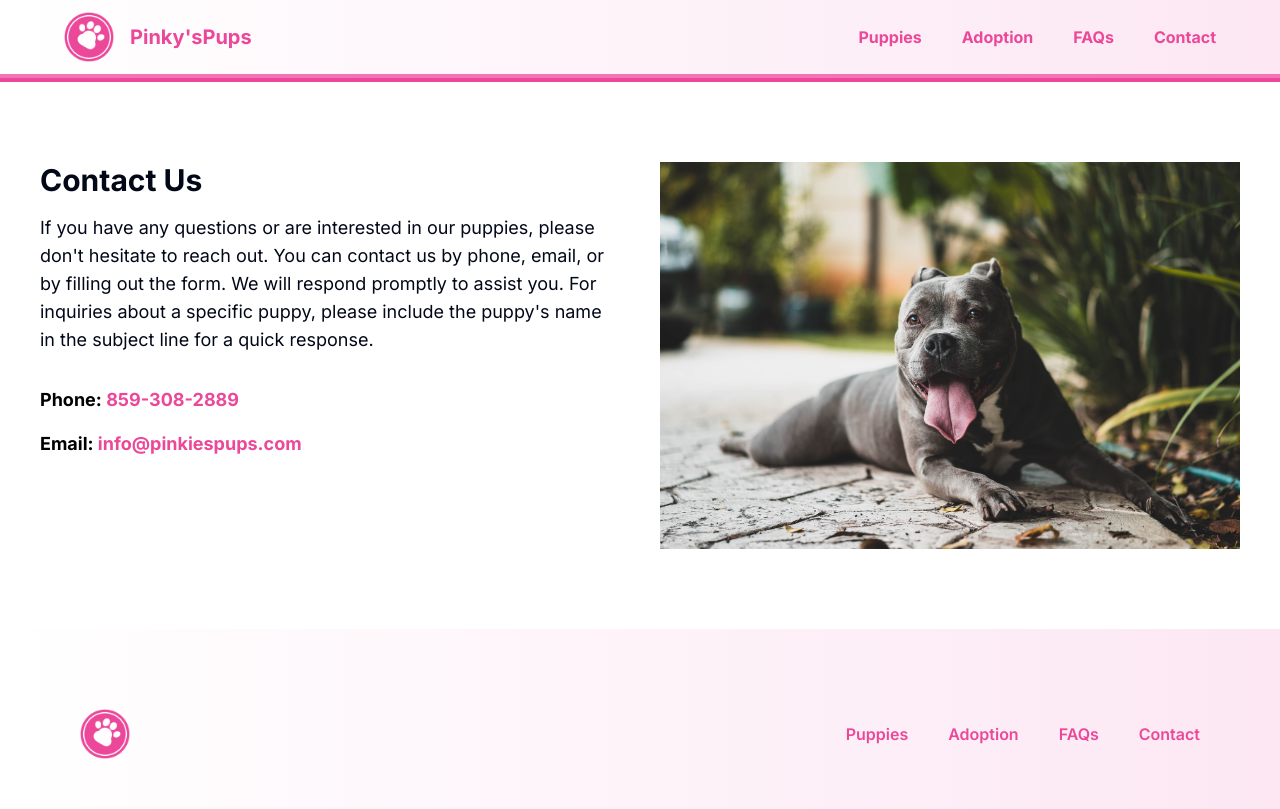
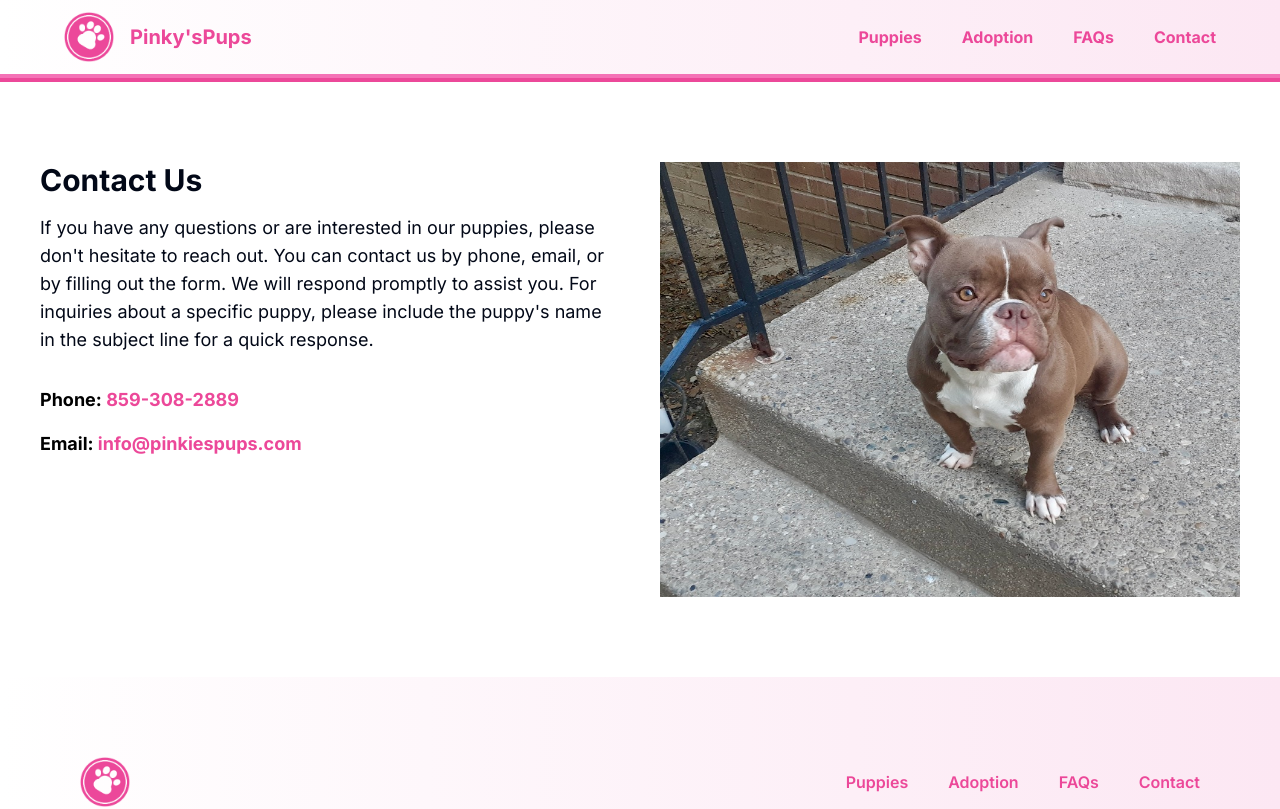
Before and after one commit to bryan0578/pinkiespups, a Next.js app: page /contact in a window 1280 px wide. Shown: the top 809 px of the page. Built offline with nearby package versions, Linux system fonts and the light colour scheme.

Commit message:
added images of mom and dad

```diff
--- a/components/About.tsx
+++ b/components/About.tsx
@@ -32,7 +32,7 @@ const About = () => {
                         </ul>
                     </div>
                     <div className='w-full h-full'>
-                        <Image className="w-full h-full" src="/bulldog.jpg" alt="bulldog" width={600} height={600} />
+                        <Image className="w-full h-full" src="/IMG_8021.jpg" alt="bulldog" width={600} height={600} />
                     </div>
                 </div>
             </div>
--- a/components/ContactForm.tsx
+++ b/components/ContactForm.tsx
@@ -63,7 +63,7 @@ function ContactForm({}: Props) {
 
                 </div>
                 <div className="flex-1">
-                    <Image className='bg-blend-darken w-full h-full object-cover' src="/heroImage.jpg" alt="hero" width={400} height={400}/>
+                    <Image className='bg-blend-darken w-full h-full object-cover' src="/pinky.jpeg" alt="hero" width={400} height={400}/>
                 </div>
                 {/*<div className="flex-1">
                     <Form {...form}>
--- a/components/Hero.tsx
+++ b/components/Hero.tsx
@@ -20,7 +20,7 @@ const Hero = () => {
                 </div>
             </div>
             <div className='w-full h-full flex-center'>
-                <Image className='bg-blend-darken w-full h-full object-cover' src="/heroImage.jpg" alt="hero" width={400} height={400}/>
+                <Image className='bg-blend-darken w-full h-full object-cover' src="/pinky.jpeg" alt="hero" width={400} height={400}/>
             </div>
         </div>
     )
```
Also changed, not shown: public/IMG_8021.jpg (added), public/pinky.jpeg (added). Lines whose indentation alone changed are shown as unchanged.
